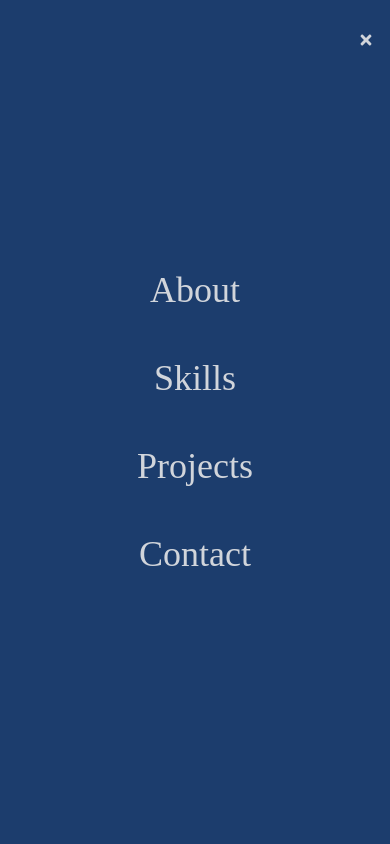
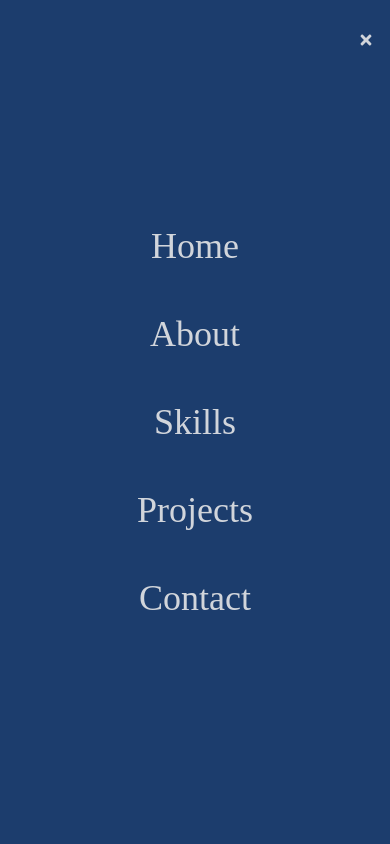
Before and after one commit to Oscar-Santos/OscarsPortfolio, a React (Create React App) app: page / in a window 390 px wide. Both pictures are taken after a click on the element 366 px from the left and 40 px from the top of the page. Shown: the top 844 px of the page. Built offline with nearby package versions, Linux system fonts and the light colour scheme.

Commit message:
refactor navbar

```diff
--- a/src/components/Navbar.js
+++ b/src/components/Navbar.js
@@ -64,10 +64,35 @@
 
         {/* middle menu */}
         <ul className={!nav ? 'hidden' : 'absolute top-0 left-0 w-full h-screen bg-[#1c3d6d] flex flex-col justify-center items-center'}>
-            <li className='py-6 text-4xl'>About</li>
-            <li className='py-6 text-4xl'>Skills</li>
-            <li className='py-6 text-4xl'>Projects</li>
-            <li className='py-6 text-4xl'>Contact</li>
+            <li className='py-6 text-4xl'>
+            <Link onClick={handleClick} to="home" smooth={true} duration={500} >
+                Home
+              </Link>
+            </li>
+
+            <li className='py-6 text-4xl'>
+            <Link onClick={handleClick} to="about" smooth={true} duration={500} >
+                About
+              </Link>
+            </li>
+
+            <li className='py-6 text-4xl'>
+            <Link onClick={handleClick} to="skills" smooth={true} duration={500} >
+                Skills
+              </Link>
+            </li>
+
+            <li className='py-6 text-4xl'>
+            <Link onClick={handleClick} to='projects' smooth={true} duration={500}>
+                Projects
+            </Link>
+            </li>
+
+            <li className='py-6 text-4xl'>
+              <Link onClick={handleClick} to="contact" smooth={true} duration={500} >
+                  Contact
+              </Link>
+            </li>
         </ul>
 
         {/* social icons */}
```
